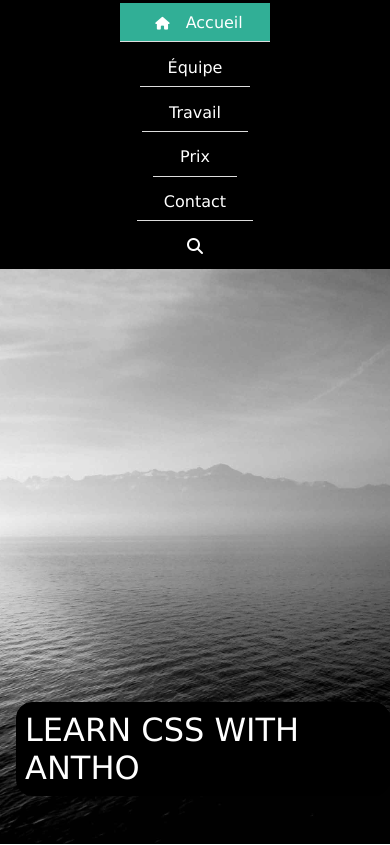
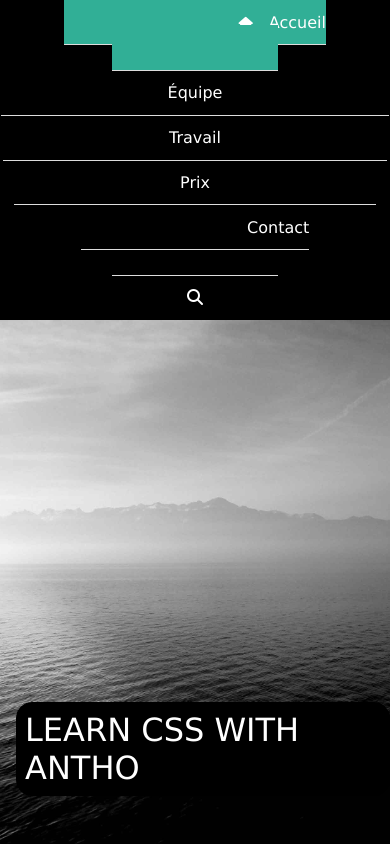
Before and after one commit to anthofancapis/Presentation-Team, a plain HTML site: page index.html in a window 390 px wide. Shown: the top 845 px of the page. Drawn offline with Linux system fonts and the light colour scheme.

Commit message:
header responsive

```diff
--- a/css/mobile.css
+++ b/css/mobile.css
@@ -6,6 +6,7 @@
 }
 
 .header ul li a {
+  padding: 0.8rem 10.4rem;
   border-bottom: 1px solid #ddd;
 }
 
```
